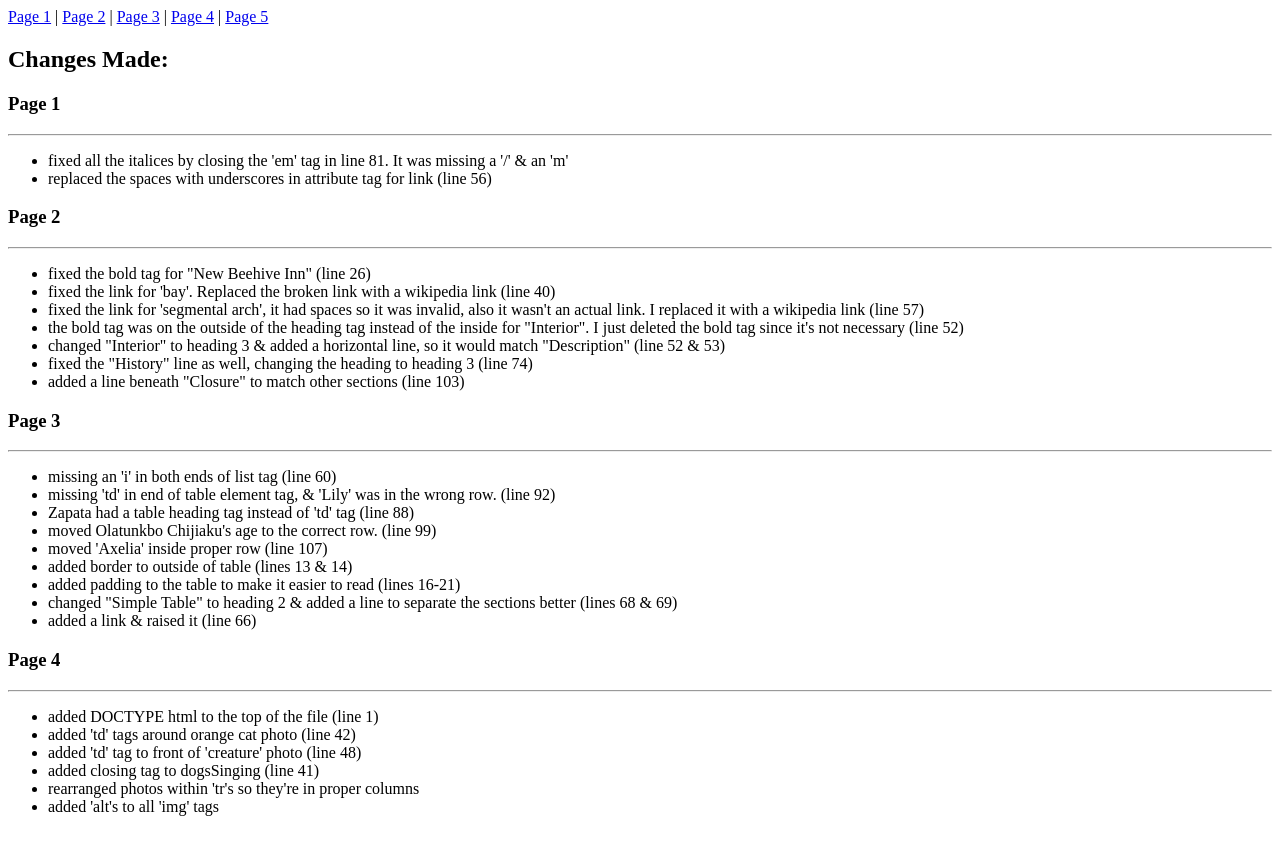
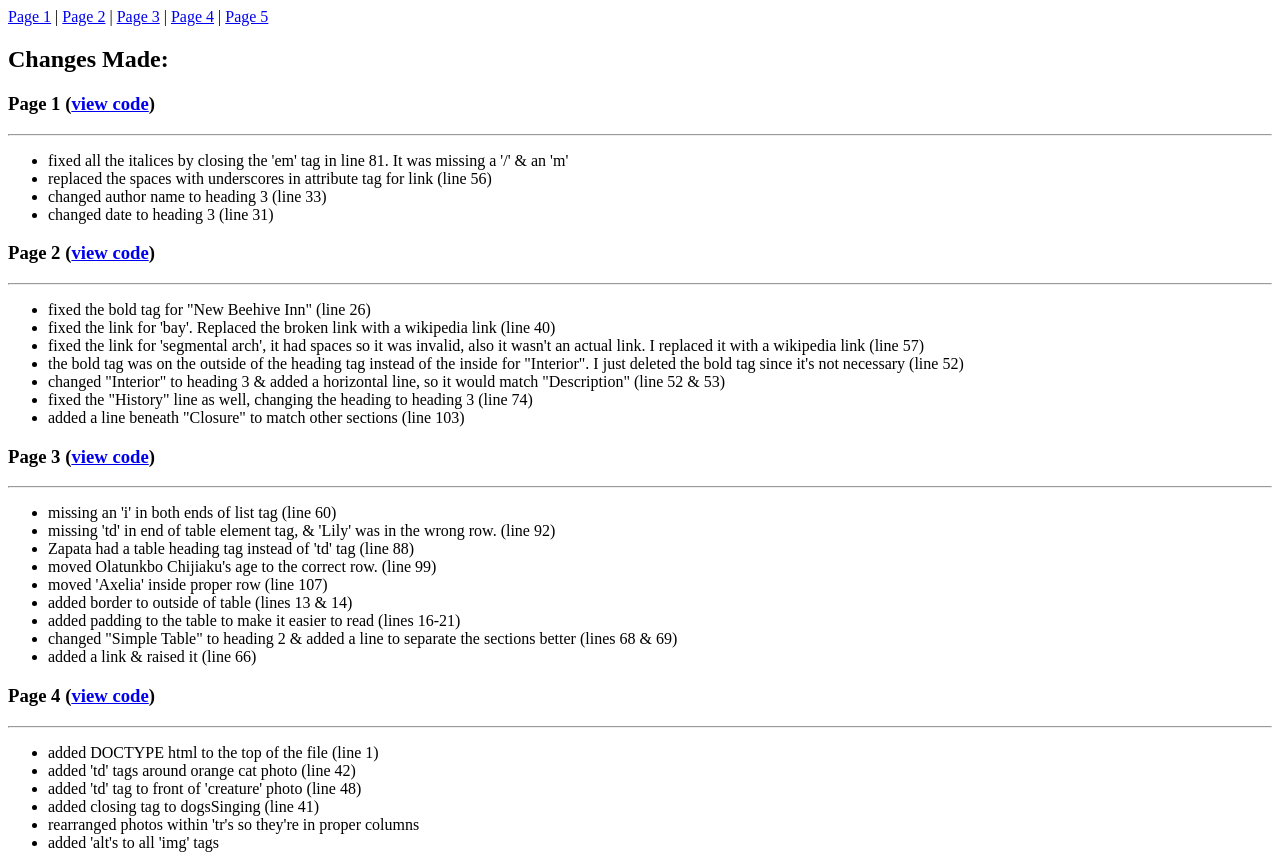
Before and after one commit to jlm495/jlm495.github.io, a plain HTML site: page html-midterm/page5.html in a window 1280 px wide. Before the commit the page ends 832 px from the top, so only its background shows below. Drawn offline with Linux system fonts and the light colour scheme.

Commit message:
html midterm updates

```diff
--- a/html-midterm/page5.html
+++ b/html-midterm/page5.html
@@ -22,16 +22,18 @@
 
     <h2>Changes Made:</h2>
 
-    <h3>Page 1</h3>
+    <h3>Page 1 (<a href="https://github.com/jlm495/jlm495.github.io/blob/main/html-midterm/page1.html">view code</a>)</h3>
     <hr>
     <ul>
 
         <li> fixed all the italices by closing the 'em' tag in line 81. It was missing a '/' & an 'm'</li>
         <li> replaced the spaces with underscores in attribute tag for link (line 56)</li>
+        <li> changed author name to heading 3 (line 33)</li>
+        <li> changed date to heading 3 (line 31)</li>
 
     </ul>
 
-    <h3>Page 2</h3>
+    <h3>Page 2 (<a href="https://github.com/jlm495/jlm495.github.io/blob/main/html-midterm/page2.html">view code</a>)</h3>
     <hr>
     <ul>
 
@@ -45,7 +47,7 @@
 
     </ul>
 
-    <h3>Page 3</h3>
+    <h3>Page 3 (<a href="https://github.com/jlm495/jlm495.github.io/blob/main/html-midterm/page3.html">view code</a>)</h3>
     <hr>
     <ul>
 
@@ -61,7 +63,7 @@
 
     </ul>
 
-    <h3>Page 4</h3>
+    <h3>Page 4 (<a href="https://github.com/jlm495/jlm495.github.io/blob/main/html-midterm/page4.html">view code</a>)</h3>
     <hr>
     <ul>
 
```
Also changed, not shown: html-midterm/page1.html (+3 -3 lines).
